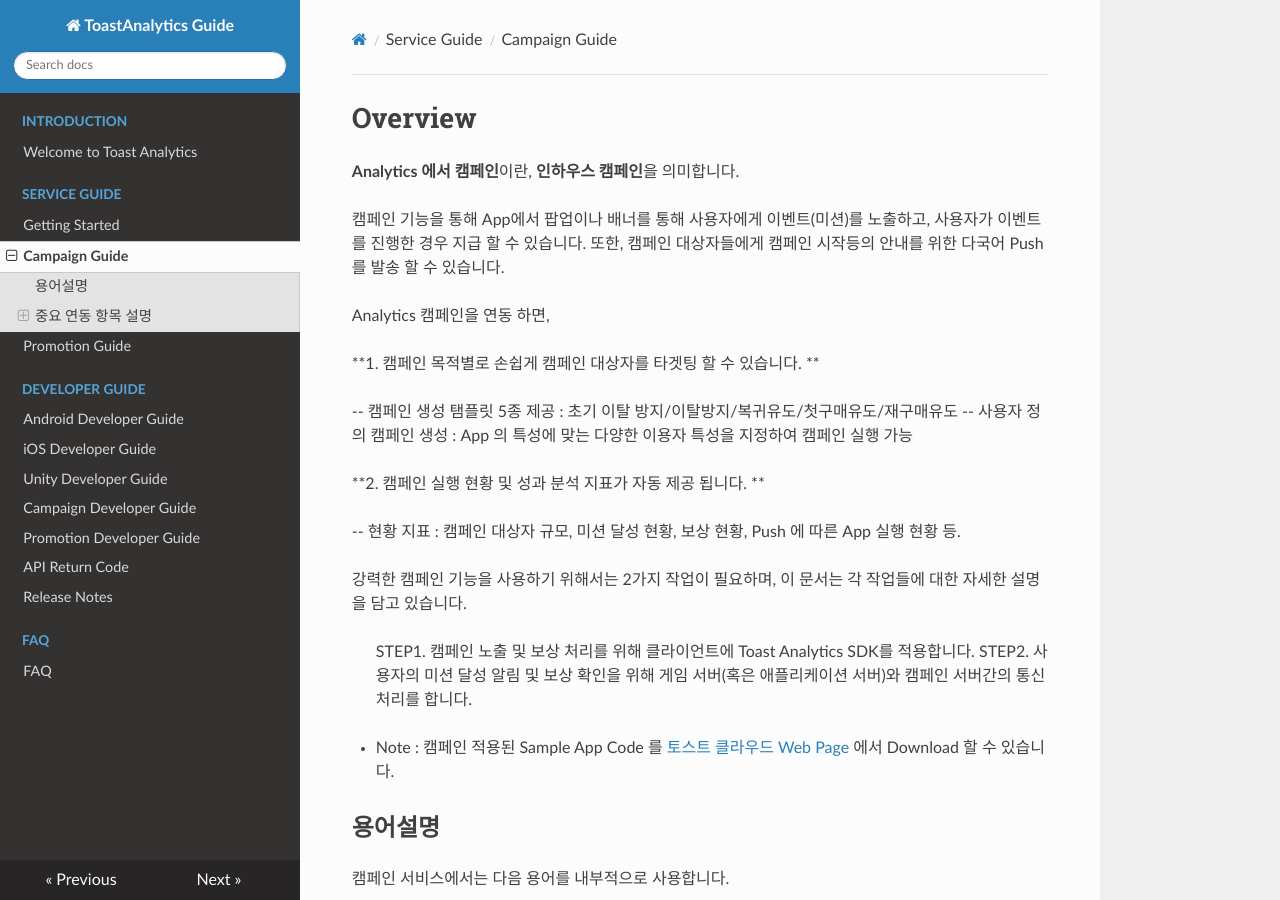
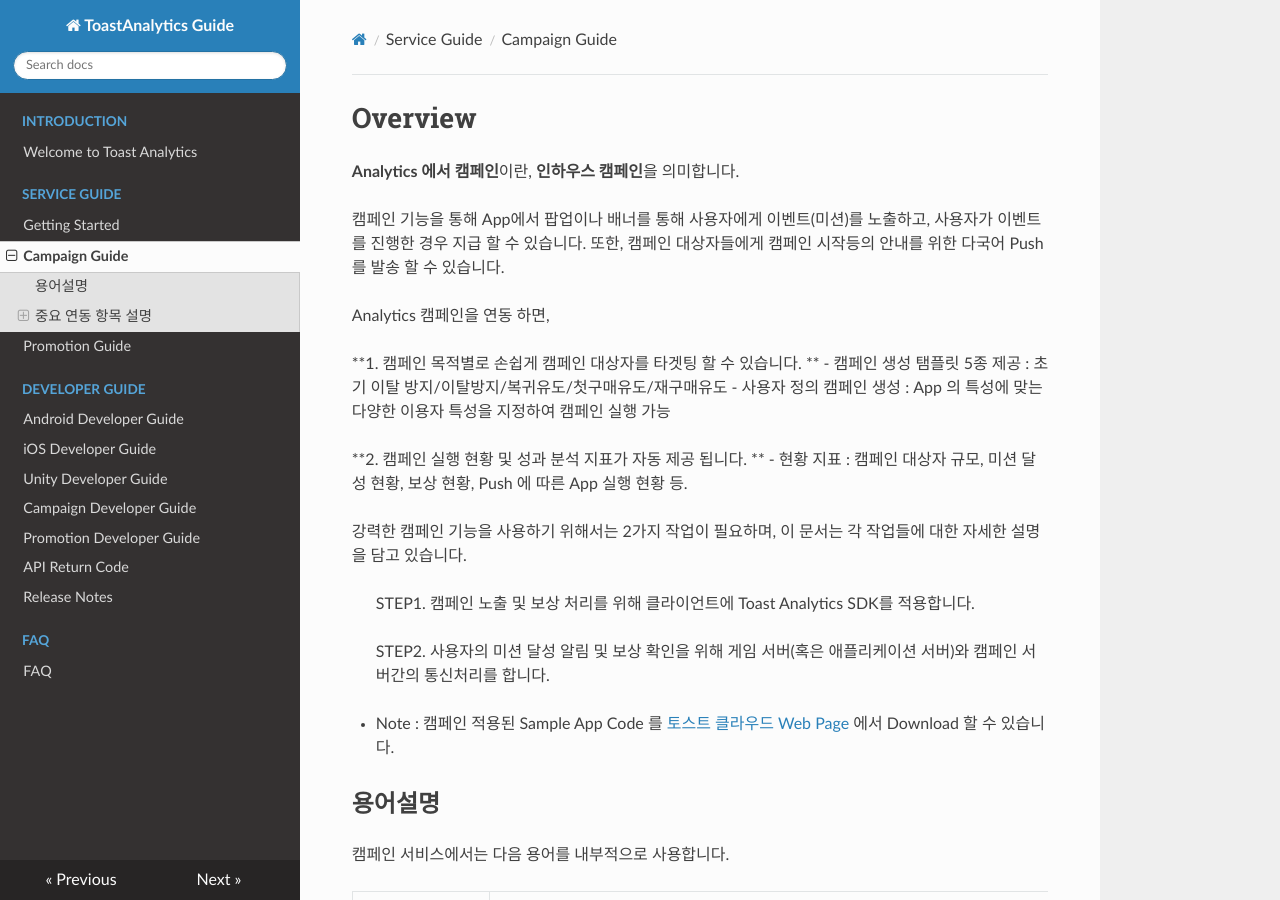
Before and after one commit to ToastAnalytics/ToastAnalytics, an MkDocs documentation site: the page built from docs/Developer/2. Campaign Guide.md, in a window 1280 px wide and 900 px high. Built offline with MkDocs 1.6.1, drawn with Linux system fonts in a browser that asks for light colours; nearby versions of some CDN libraries; old or Windows-style settings are respelled for this version of MkDocs.

```diff
--- a/docs/Developer/2. Campaign Guide.md
+++ b/docs/Developer/2. Campaign Guide.md
@@ -7,17 +7,16 @@
 Analytics 캠페인을 연동 하면,
 
 **1.  캠페인 목적별로 손쉽게 캠페인 대상자를 타겟팅 할 수 있습니다. **
-
--- 캠페인 생성 탬플릿 5종 제공 : 초기 이탈 방지/이탈방지/복귀유도/첫구매유도/재구매유도
--- 사용자 정의 캠페인 생성 : App 의 특성에 맞는 다양한 이용자 특성을 지정하여 캠페인 실행 가능
+- 캠페인 생성 탬플릿 5종 제공 : 초기 이탈 방지/이탈방지/복귀유도/첫구매유도/재구매유도
+- 사용자 정의 캠페인 생성 : App 의 특성에 맞는 다양한 이용자 특성을 지정하여 캠페인 실행 가능
 
 **2. 캠페인 실행 현황 및 성과 분석 지표가 자동 제공 됩니다. **
-
--- 현황 지표 : 캠페인 대상자 규모, 미션 달성 현황, 보상 현황, Push 에 따른 App 실행 현황 등.
+- 현황 지표 : 캠페인 대상자 규모, 미션 달성 현황, 보상 현황, Push 에 따른 App 실행 현황 등.
 
 강력한 캠페인 기능을 사용하기 위해서는 2가지 작업이 필요하며, 이 문서는 각 작업들에 대한 자세한 설명을 담고 있습니다.
 
 > STEP1. 캠페인 노출 및 보상 처리를 위해 클라이언트에 Toast Analytics SDK를 적용합니다.
+
 > STEP2. 사용자의 미션 달성 알림 및 보상 확인을 위해 게임 서버(혹은 애플리케이션 서버)와 캠페인 서버간의 통신처리를 합니다.
 
 * Note : 캠페인 적용된 Sample App Code 를 [토스트 클라우드 Web Page](http://cloud.toast.com/documents/6/) 에서 Download 할 수 있습니다.
```
